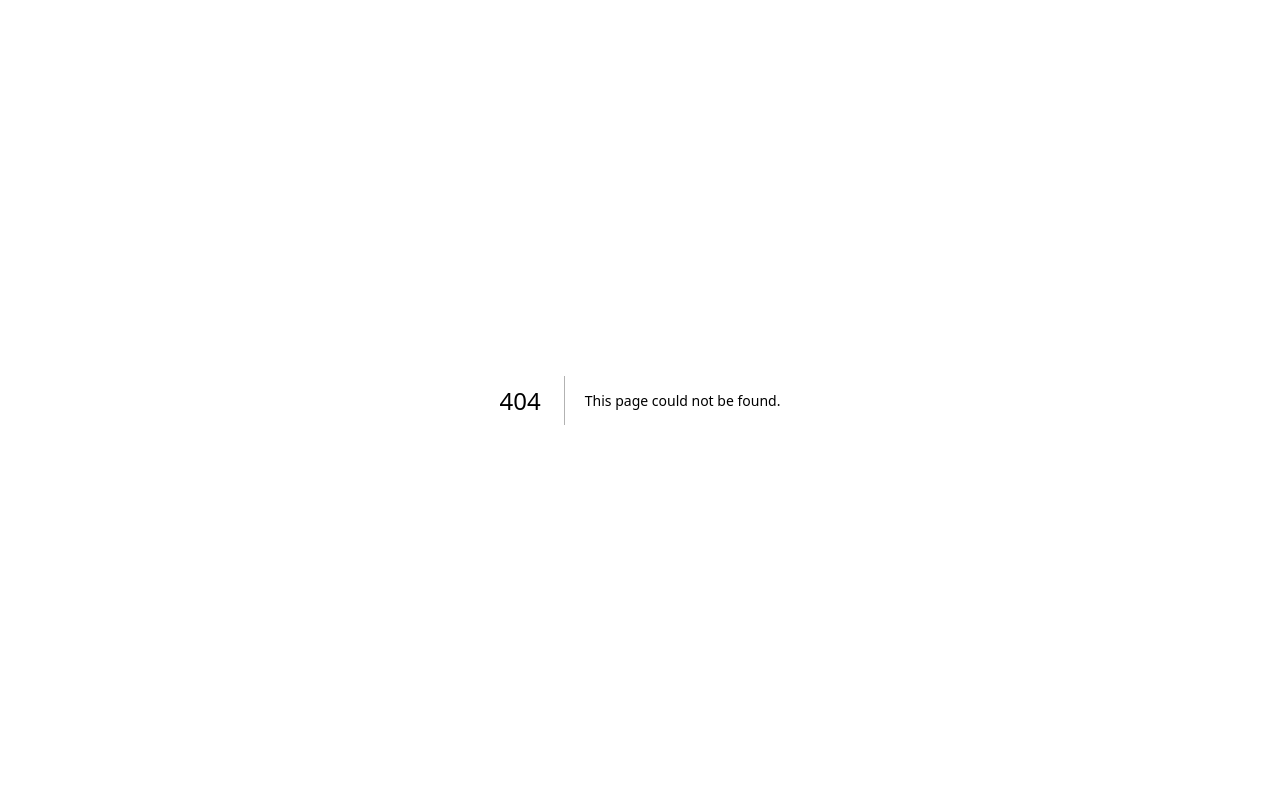
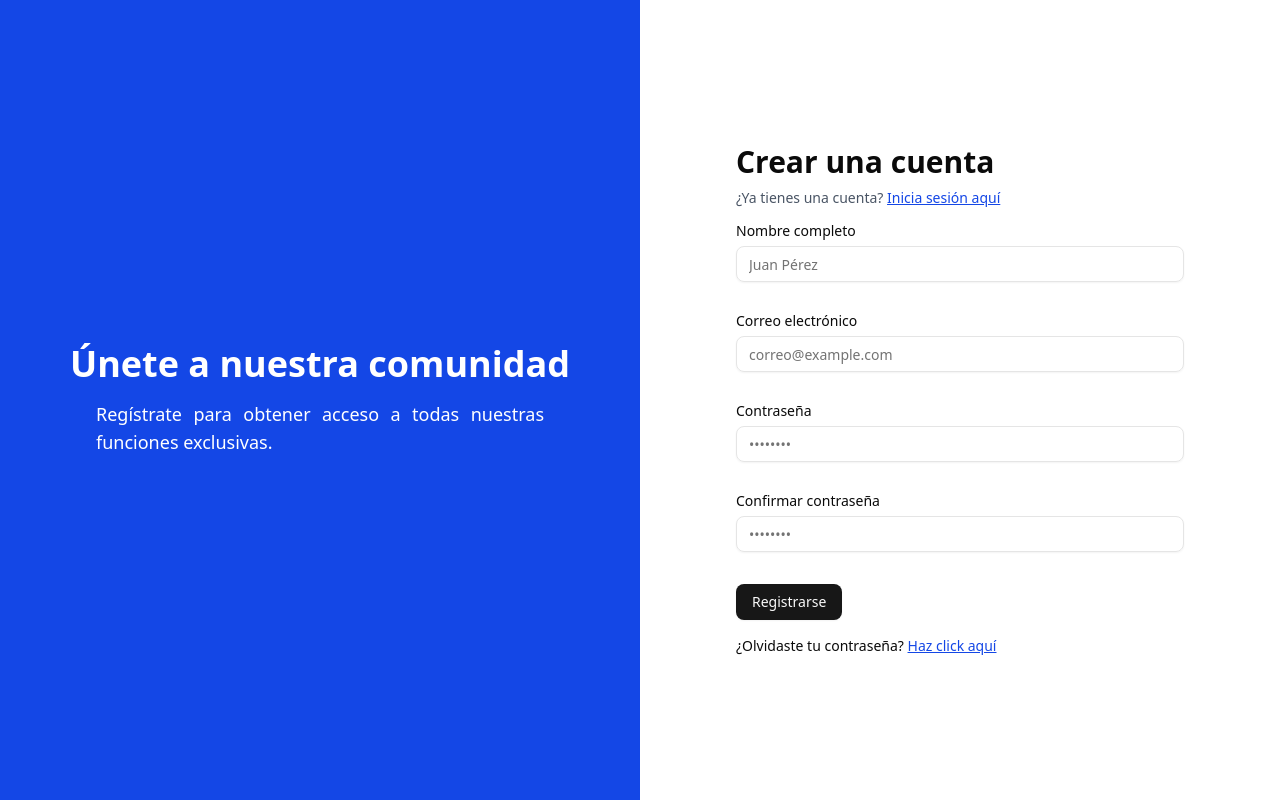
Before and after one commit to BaljeetTM/taller2-frontend, a Next.js app: page /register in a window 1280 px wide. Before the commit this address had no page. Built offline with nearby package versions, Linux system fonts and the light colour scheme; no server answers.

Commit message:
feat: add page.tsx for register page

```diff
--- /dev/null
+++ b/src/app/register/page.tsx
@@ -0,0 +1,6 @@
+import RegisterPage from "@/views/registerPage/RegisterPage";
+
+export default function Register() {
+    console.log("register page loaded");
+    return <RegisterPage/>
+}
```
